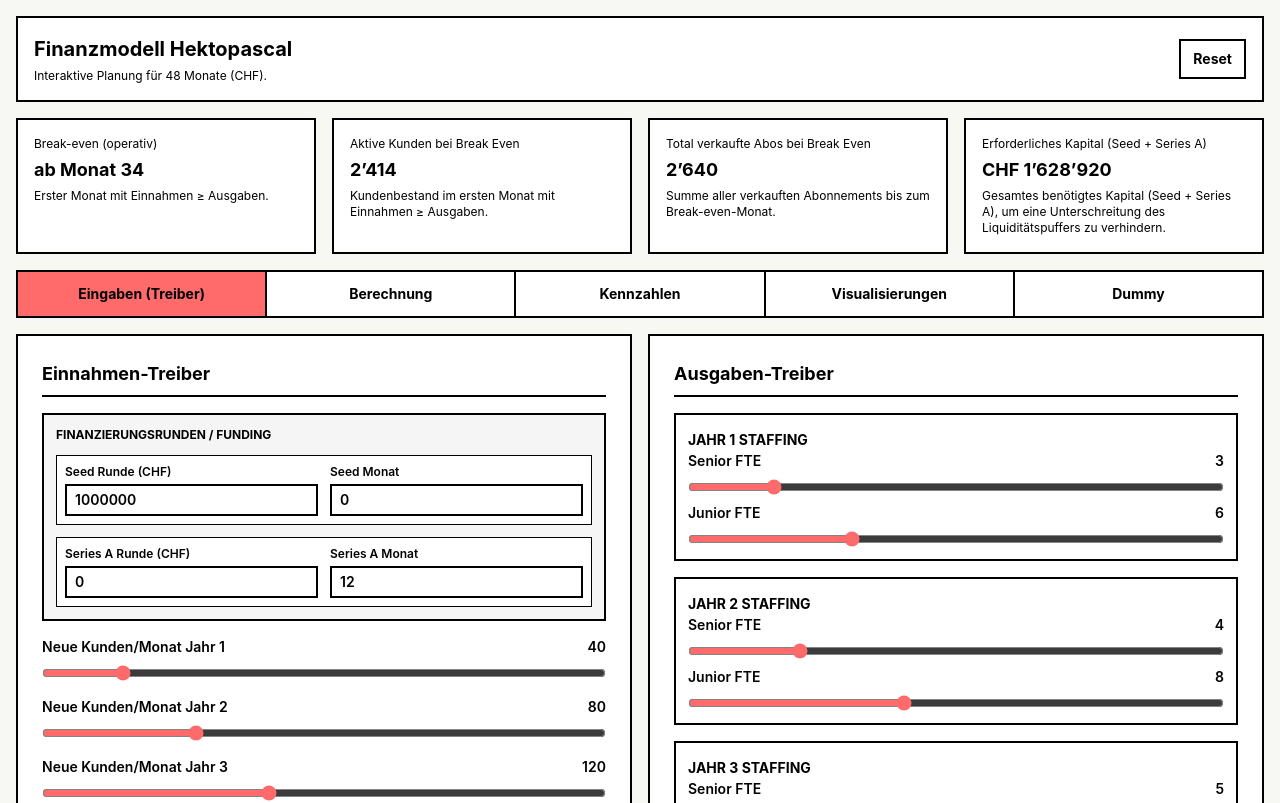
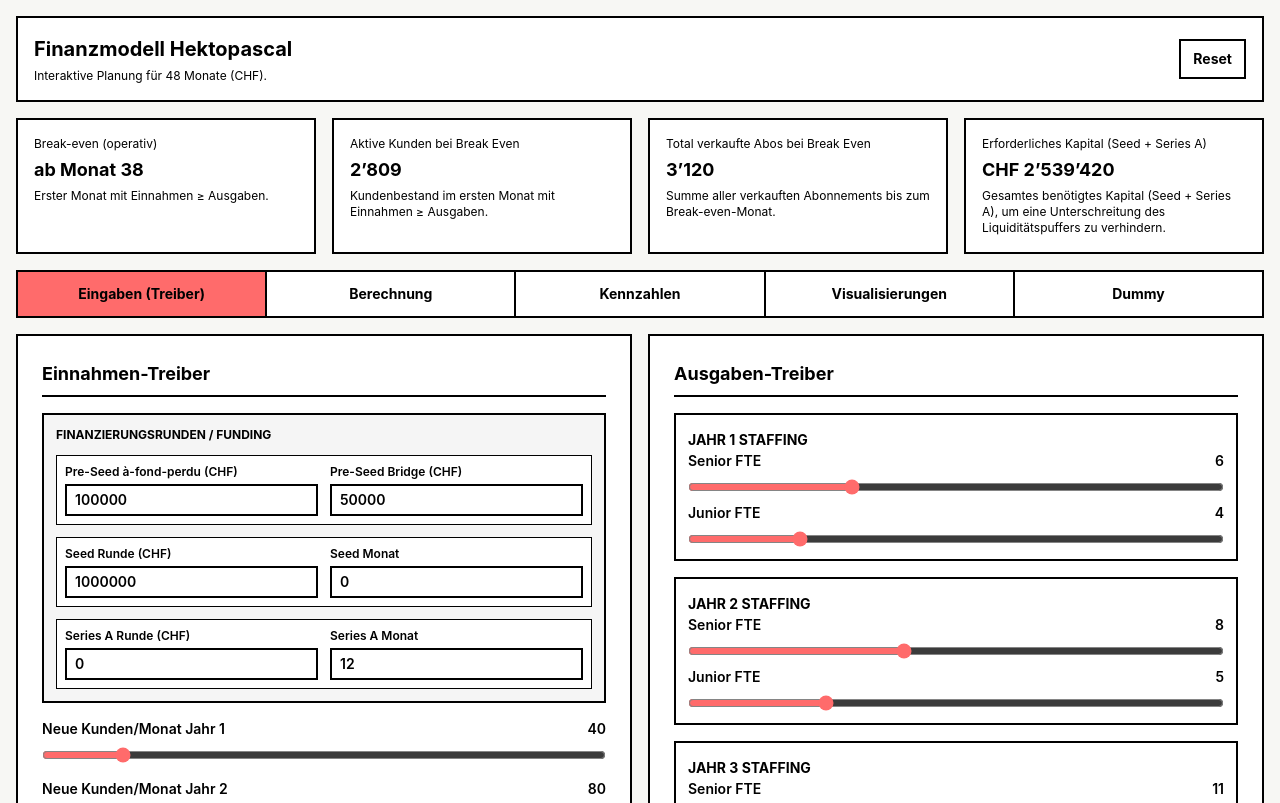
Before and after one commit to hektopascal2026/modell2, a React (Vite) app: page / in a window 1280 px wide. Shown: the top 803 px of the page. Built offline with nearby package versions, Linux system fonts and the light colour scheme.

Commit message:
Configure Pre-Seed inputs and update default staffing FTEs

```diff
--- a/src/App.jsx
+++ b/src/App.jsx
@@ -129,6 +129,8 @@ const DEFAULTS = {
   seedMonat: 0,
   seriesABetrag: 0,
   seriesAMonat: 12,
+  preSeedAfondPerdu: 100000,
+  preSeedBridge: 50000,
   neueKundenJ1: 40,
   neueKundenJ2: 80,
   neueKundenJ3: 120,
@@ -143,14 +145,14 @@ const DEFAULTS = {
   sponsoringJahr2: 10000,
   sponsoringJahr3: 10000,
   sponsoringJahr4: 10000,
-  seniorFteJ1: 3,
-  seniorFteJ2: 4,
-  seniorFteJ3: 5,
-  seniorFteJ4: 5,
-  juniorFteJ1: 6,
-  juniorFteJ2: 8,
-  juniorFteJ3: 12,
-  juniorFteJ4: 12,
+  seniorFteJ1: 6,
+  seniorFteJ2: 8,
+  seniorFteJ3: 11,
+  seniorFteJ4: 11,
+  juniorFteJ1: 4,
+  juniorFteJ2: 5,
+  juniorFteJ3: 6,
+  juniorFteJ4: 6,
   lohnSenior: 10000,
   lohnJunior: 6000,
   sozialabgabenProzent: 15.0,
@@ -175,6 +177,8 @@ function App() {
   const [seedMonat, setSeedMonat] = useState(() => getStored("seedMonat", DEFAULTS.seedMonat));
   const [seriesABetrag, setSeriesABetrag] = useState(() => getStored("seriesABetrag", DEFAULTS.seriesABetrag));
   const [seriesAMonat, setSeriesAMonat] = useState(() => getStored("seriesAMonat", DEFAULTS.seriesAMonat));
+  const [preSeedAfondPerdu, setPreSeedAfondPerdu] = useState(() => getStored("preSeedAfondPerdu", DEFAULTS.preSeedAfondPerdu));
+  const [preSeedBridge, setPreSeedBridge] = useState(() => getStored("preSeedBridge", DEFAULTS.preSeedBridge));
 
   const startkapital = (seedMonat === 0 ? seedBetrag : 0) + (seriesAMonat === 0 ? seriesABetrag : 0);
 
@@ -213,7 +217,7 @@ function App() {
 
   useEffect(() => {
     const data = {
-      seedBetrag, seedMonat, seriesABetrag, seriesAMonat, neueKundenJ1, neueKundenJ2, neueKundenJ3, neueKundenJ4,
+      seedBetrag, seedMonat, seriesABetrag, seriesAMonat, preSeedAfondPerdu, preSeedBridge, neueKundenJ1, neueKundenJ2, neueKundenJ3, neueKundenJ4,
       preisJ1, preisAbJ2, preisAbJ3, verlaengerungNachJ1, verlaengerungNachJ2, verlaengerungNachJ3,
       sponsoringJahr1, sponsoringJahr2, sponsoringJahr3, sponsoringJahr4,
       seniorFteJ1, seniorFteJ2, seniorFteJ3, seniorFteJ4,
@@ -224,7 +228,7 @@ function App() {
       localStorage.setItem(`hekto_${key}`, JSON.stringify(val));
     });
   }, [
-    seedBetrag, seedMonat, seriesABetrag, seriesAMonat, neueKundenJ1, neueKundenJ2, neueKundenJ3, neueKundenJ4,
+    seedBetrag, seedMonat, seriesABetrag, seriesAMonat, preSeedAfondPerdu, preSeedBridge, neueKundenJ1, neueKundenJ2, neueKundenJ3, neueKundenJ4,
     preisJ1, preisAbJ2, preisAbJ3, verlaengerungNachJ1, verlaengerungNachJ2, verlaengerungNachJ3,
     sponsoringJahr1, sponsoringJahr2, sponsoringJahr3, sponsoringJahr4,
     seniorFteJ1, seniorFteJ2, seniorFteJ3, seniorFteJ4,
@@ -237,6 +241,8 @@ function App() {
     setSeedMonat(DEFAULTS.seedMonat);
     setSeriesABetrag(DEFAULTS.seriesABetrag);
     setSeriesAMonat(DEFAULTS.seriesAMonat);
+    setPreSeedAfondPerdu(DEFAULTS.preSeedAfondPerdu);
+    setPreSeedBridge(DEFAULTS.preSeedBridge);
     setNeueKundenJ1(DEFAULTS.neueKundenJ1);
     setNeueKundenJ2(DEFAULTS.neueKundenJ2);
     setNeueKundenJ3(DEFAULTS.neueKundenJ3);
@@ -868,6 +874,29 @@ function App() {
             <div className="grid gap-4">
               <div className="border-2 border-black bg-[#F5F5F5] p-3 space-y-3">
                 <span className="text-xs font-bold text-black uppercase block">Finanzierungsrunden / Funding</span>
+
+                <div className="grid grid-cols-2 gap-3 border border-black p-2 bg-white">
+                  <div className="flex flex-col gap-1">
+                    <span className="text-xs font-semibold text-black">Pre-Seed à-fond-perdu (CHF)</span>
+                    <input
+                      type="number"
+                      className="w-full border-2 border-black bg-white px-2 py-1 text-sm font-semibold text-black transition-shadow hover:shadow-[1px_1px_0px_#000] focus:outline-none"
+                      value={preSeedAfondPerdu}
+                      step={10000}
+                      onChange={(event) => setPreSeedAfondPerdu(clampNumber(Number(event.target.value)))}
+                    />
+                  </div>
+                  <div className="flex flex-col gap-1">
+                    <span className="text-xs font-semibold text-black">Pre-Seed Bridge (CHF)</span>
+                    <input
+                      type="number"
+                      className="w-full border-2 border-black bg-white px-2 py-1 text-sm font-semibold text-black transition-shadow hover:shadow-[1px_1px_0px_#000] focus:outline-none"
+                      value={preSeedBridge}
+                      step={10000}
+                      onChange={(event) => setPreSeedBridge(clampNumber(Number(event.target.value)))}
+                    />
+                  </div>
+                </div>
 
                 <div className="grid grid-cols-2 gap-3 border border-black p-2 bg-white">
                   <div className="flex flex-col gap-1">
@@ -1867,7 +1896,7 @@ function App() {
             </p>
             <ol className="list-decimal pl-5 mb-6 text-sm text-black space-y-2">
               <li>
-                <strong>Pre-Seed-Runde (Abgeschlossen):</strong> CHF <span className="bg-[#FFE600] text-black font-bold px-1 border border-black">150'000</span> als <em>à-fond-perdu</em>-Anschubfinanzierung für die Marktforschung durch Medienunternehmer sowie ein Wandeldarlehen (Bridge) von CHF <span className="bg-[#FFE600] text-black font-bold px-1 border border-black">250'000</span> für das MVP-Prototyping.
+                <strong>Pre-Seed-Runde (Abgeschlossen):</strong> CHF <span className="bg-[#FFE600] text-black font-bold px-1 border border-black">{numberFormatter.format(preSeedAfondPerdu)}</span> als <em>à-fond-perdu</em>-Anschubfinanzierung für die Marktforschung durch Medienunternehmer sowie ein Wandeldarlehen (Bridge) von CHF <span className="bg-[#FFE600] text-black font-bold px-1 border border-black">{numberFormatter.format(preSeedBridge)}</span> für das MVP-Prototyping.
               </li>
               <li>
                 <strong>Seed-Finanzierungsrunde (Aktuelle Phase):</strong> Einwerbung von mindestens CHF <span className="bg-[#FFE600] text-black font-bold px-1 border border-black">{(seedBetrag / 1000000).toFixed(1)}</span> Mio. bis CHF <span className="bg-[#FFE600] text-black font-bold px-1 border border-black">{(seedBetrag / 1000000 * 1.5).toFixed(1)}</span> Mio. zur Absicherung des Runways bis zum Schweizer Break-even. Abgabe von <span className="bg-[#FFE600] text-black font-bold px-1 border border-black">20</span> % der Anteile am Gründungs-Cap-Table.
```
